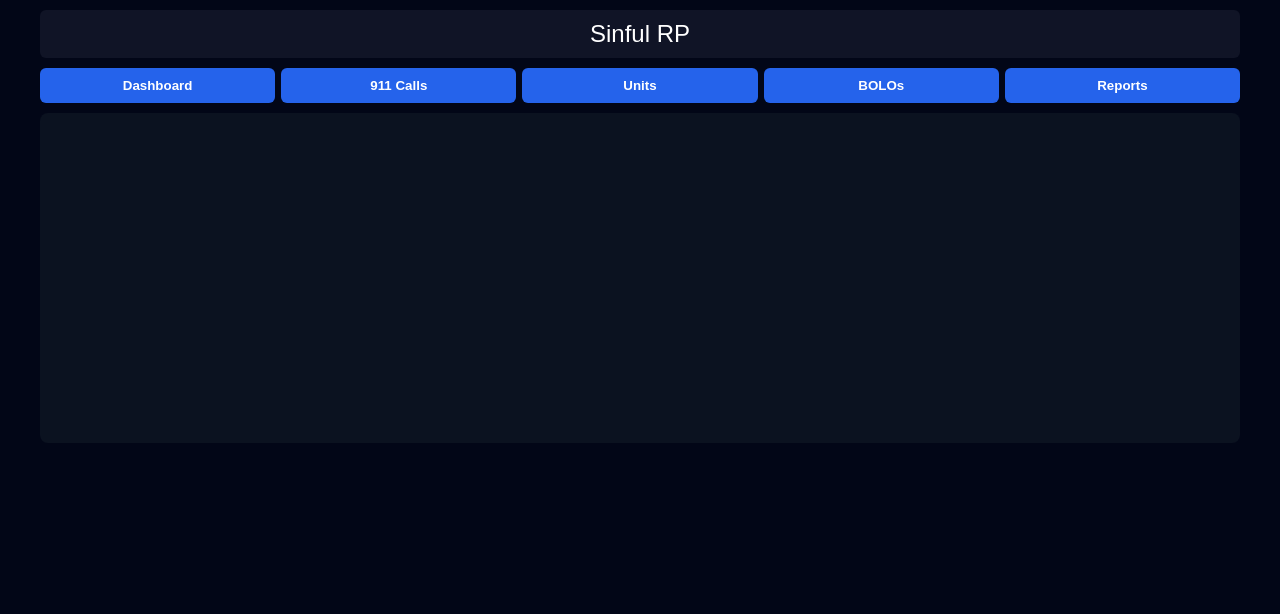
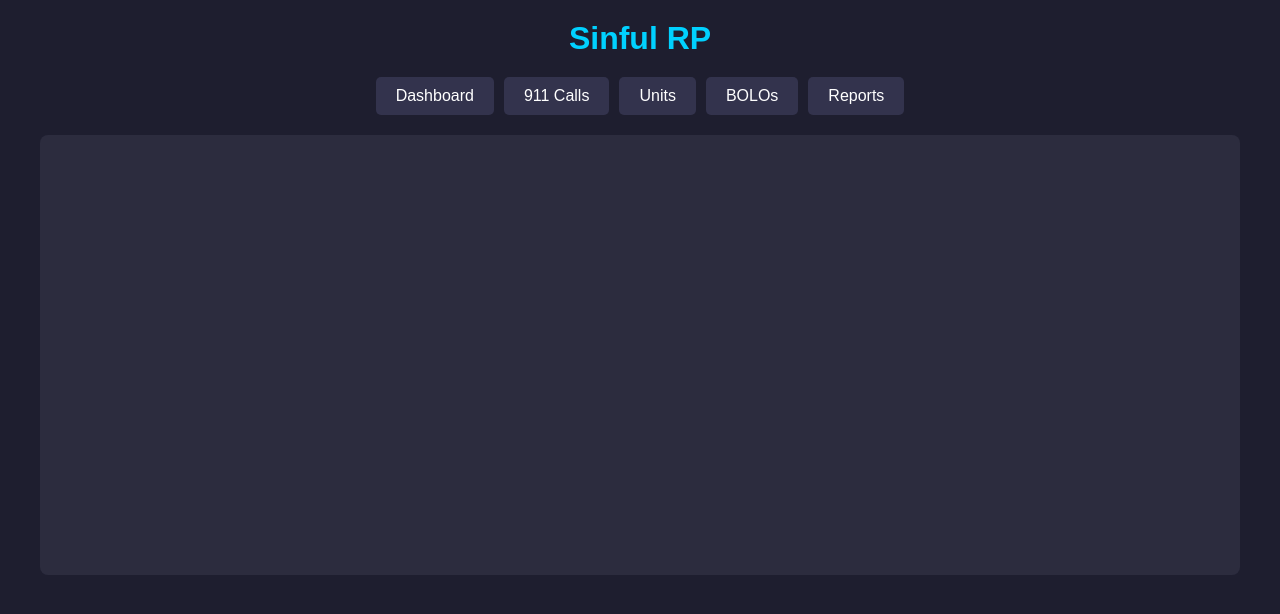
Before and after one commit to elihouchins5227-crypto/Sinful-cad, a website: page public/index.html in a window 1280 px wide. Drawn offline with Linux system fonts and the light colour scheme.

Commit message:
Refactor CSS styles for improved layout and design

```diff
--- a/public/style.css
+++ b/public/style.css
@@ -1,63 +1,88 @@
-/* General reset and body style */
+/* General body styling */
 body {
+    font-family: Arial, sans-serif;
+    background-color: #1e1e2f;
+    color: #ffffff;
     margin: 0;
-    font-family: Arial, sans-serif;
-    background-color: #020617;
-    color: white;
+    padding: 0;
 }
 
-/* Container for CAD */
+/* CAD container */
 #cad {
     max-width: 1200px;
-    margin: auto;
-    padding: 10px;
+    margin: 0 auto;
+    padding: 20px;
 }
 
 /* Header */
 header {
-    font-size: 24px;
+    font-size: 2rem;
+    font-weight: bold;
+    margin-bottom: 20px;
     text-align: center;
-    padding: 10px;
-    background-color: #101426;
-    border-radius: 6px;
-    margin-bottom: 10px;
+    color: #00d1ff;
 }
 
 /* Navigation buttons */
 nav {
     display: flex;
-    gap: 6px;
-    flex-wrap: wrap;
-    margin-bottom: 10px;
+    justify-content: center;
+    gap: 10px;
+    margin-bottom: 20px;
 }
 
 nav button {
-    flex: 1;
-    min-width: 120px;
-    padding: 10px;
-    background-color: #2563eb;
+    background-color: #33334d;
+    color: #ffffff;
     border: none;
-    color: white;
-    border-radius: 6px;
+    padding: 10px 20px;
     cursor: pointer;
-    font-weight: bold;
-    transition: 0.2s;
+    font-size: 1rem;
+    border-radius: 5px;
+    transition: background-color 0.2s ease;
 }
 
 nav button:hover {
-    background-color: #1d4ed8;
+    background-color: #00d1ff;
+    color: #000;
 }
 
 /* Main content area */
-main {
-    background-color: #0b1220;
-    padding: 15px;
+#content {
+    background-color: #2c2c3e;
+    padding: 20px;
     border-radius: 8px;
-    min-height: 300px;
+    min-height: 400px;
 }
 
-/* For 911 call entries */
-.call-entry {
-    padding: 8px;
-    border-bottom: 1px solid #333;
+/* Forms for manual 911 entry */
+form {
+    display: flex;
+    flex-direction: column;
+    gap: 10px;
 }
+
+form input, form textarea, form select {
+    padding: 10px;
+    border-radius: 5px;
+    border: none;
+    font-size: 1rem;
+}
+
+/* Submit button */
+form button {
+    background-color: #00d1ff;
+    color: #000;
+    padding: 10px;
+    border: none;
+    border-radius: 5px;
+    cursor: pointer;
+    font-weight: bold;
+}
+
+form button:hover {
+    background-color: #009fcf;
+    color: #fff;
+}
+
+}
```
